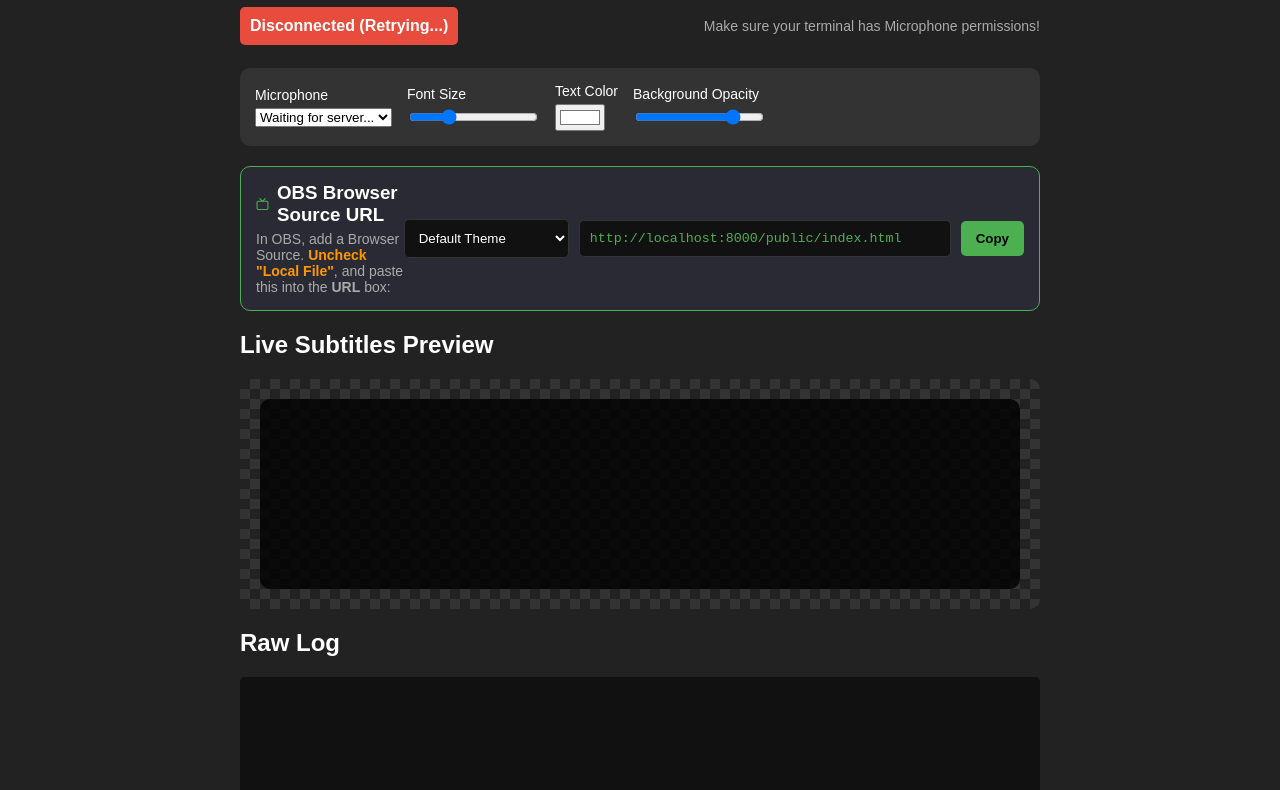
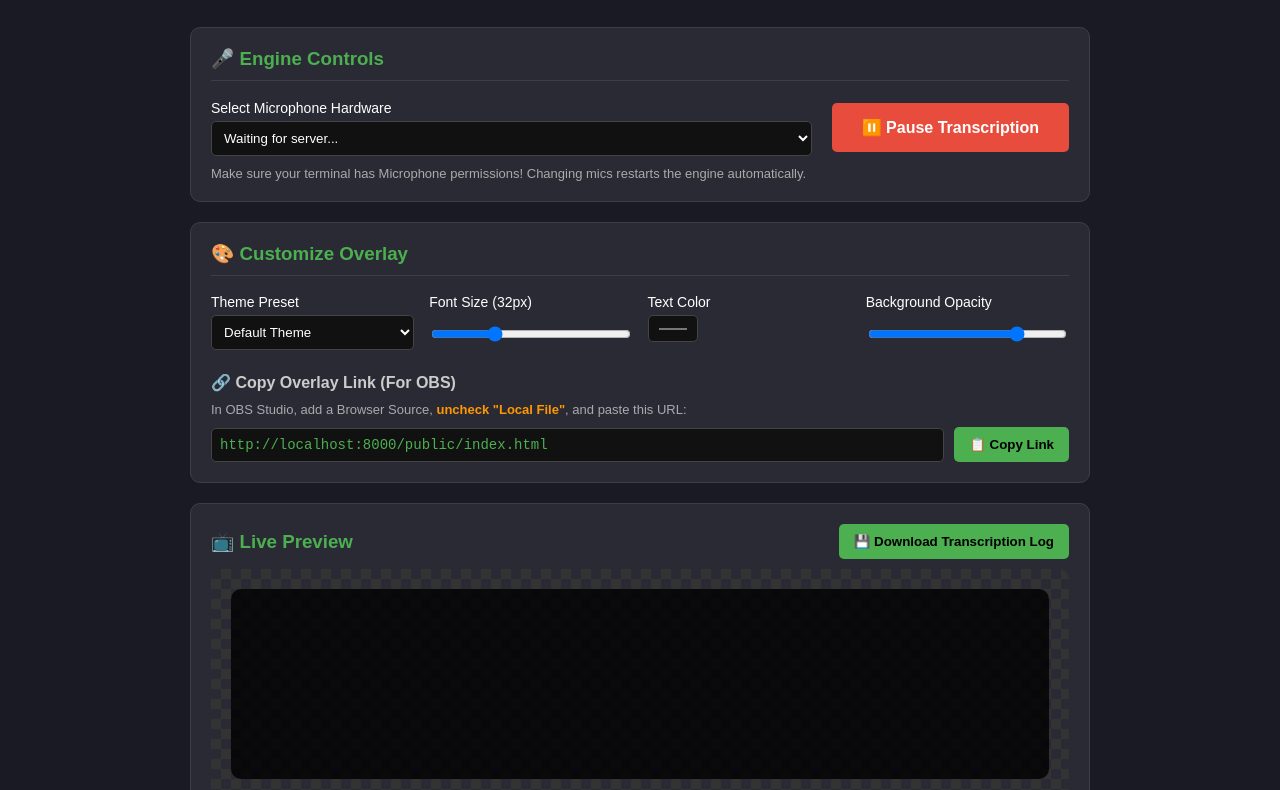
Before and after one commit to rifaterdemsahin/mac-whisper-captions, a website: page test.html in a window 1280 px wide. Shown: the part 144-934 px from the top of the page. Drawn offline with Linux system fonts and the light colour scheme.

Commit message:
Add Pause, Download, and Control Panel Redesign

```diff
--- a/test.html
+++ b/test.html
@@ -3,110 +3,137 @@
 <head>
     <meta charset="UTF-8">
     <meta name="viewport" content="width=device-width, initial-scale=1.0">
-    <title>Test - Mac Whisper Captions</title>
+    <title>Control Panel - Mac Whisper Captions</title>
     <style>
-        body { font-family: sans-serif; margin: 0; padding: 0; background: #222; color: #fff; }
-        .nav { background: #333; padding: 15px 20px; display: flex; gap: 20px; }
+        body { font-family: sans-serif; margin: 0; padding: 0; background: #1a1a24; color: #fff; }
+        .nav { background: #111; padding: 15px 20px; display: flex; gap: 20px; border-bottom: 2px solid #333; }
         .nav a { color: #fff; text-decoration: none; font-weight: bold; }
         .nav a:hover { color: #4CAF50; }
-        .container { padding: 20px; max-width: 800px; margin: 0 auto; }
+        .container { padding: 20px; max-width: 900px; margin: 0 auto; }
+
+        .panel { background: #2a2a35; padding: 20px; border-radius: 10px; margin-bottom: 20px; border: 1px solid #3d3d4e; }
+        .panel h3 { margin-top: 0; color: #4CAF50; display: flex; align-items: center; gap: 10px; border-bottom: 1px solid #3d3d4e; padding-bottom: 10px; }
+
         .status-bar { display: flex; justify-content: space-between; align-items: center; margin-bottom: 20px; }
-        #status { padding: 10px; border-radius: 5px; font-weight: bold; }
+        #status { padding: 10px 15px; border-radius: 5px; font-weight: bold; }
         .connected { background: #2ecc71; color: #000; }
         .disconnected { background: #e74c3c; color: #fff; }
-        .controls { background: #333; padding: 15px; border-radius: 10px; margin-bottom: 20px; display: flex; flex-wrap: wrap; gap: 15px; align-items: center;}
-        .controls label { display: flex; flex-direction: column; font-size: 14px; gap: 5px;}
-        select, input[type="color"], input[type="range"] { cursor: pointer; }
+
+        .controls-grid { display: grid; grid-template-columns: repeat(auto-fit, minmax(200px, 1fr)); gap: 15px; }
+        .control-group { display: flex; flex-direction: column; gap: 5px; font-size: 14px; }
+        select, input[type="color"], input[type="range"], input[type="text"] {
+            background: #111; color: #fff; border: 1px solid #444; padding: 8px; border-radius: 5px; cursor: pointer; font-family: inherit;
+        }
+
+        button {
+            background: #4CAF50; color: #000; border: none; padding: 10px 15px; border-radius: 5px; font-weight: bold; cursor: pointer; transition: 0.2s;
+        }
+        button:hover { background: #45a049; }
+        button.btn-danger { background: #e74c3c; color: white; }
+        button.btn-danger:hover { background: #c0392b; }
+
+        .overlay-link-box { display: flex; gap: 10px; align-items: center; margin-top: 10px; }
+        .overlay-link-box input { flex-grow: 1; font-family: monospace; color: #4CAF50; font-size: 14px; }
 
         #subtitles-container {
             background-image: linear-gradient(45deg, #333 25%, transparent 25%), linear-gradient(-45deg, #333 25%, transparent 25%), linear-gradient(45deg, transparent 75%, #333 75%), linear-gradient(-45deg, transparent 75%, #333 75%);
             background-size: 20px 20px;
             background-position: 0 0, 0 10px, 10px -10px, -10px 0px;
-            padding: 20px;
-            border-radius: 10px;
-            margin-bottom: 20px;
+            padding: 20px; border-radius: 10px; margin-bottom: 20px;
         }
 
         #subtitles {
-            background: rgba(0, 0, 0, 0.8);
-            padding: 20px;
-            border-radius: 10px;
-            min-height: 150px;
-            font-size: 32px;
-            color: #ffffff;
-            text-align: center;
-            line-height: 1.5;
-            display: flex;
-            flex-direction: column;
-            justify-content: flex-end;
-            text-shadow: 2px 2px 4px rgba(0,0,0,0.8);
+            background: rgba(0, 0, 0, 0.8); padding: 20px; border-radius: 10px; min-height: 150px;
+            font-size: 32px; color: #ffffff; text-align: center; line-height: 1.5;
+            display: flex; flex-direction: column; justify-content: flex-end; text-shadow: 2px 2px 4px rgba(0,0,0,0.8);
         }
         .subtitle-line { margin: 5px 0; animation: fadeIn 0.3s; }
         @keyframes fadeIn { from { opacity: 0; transform: translateY(10px); } to { opacity: 1; transform: translateY(0); } }
-        #log { background: #111; padding: 15px; border-radius: 5px; height: 150px; overflow-y: auto; font-family: monospace; font-size: 14px; color: #aaa; }
+
+        #log { background: #111; padding: 15px; border-radius: 5px; height: 150px; overflow-y: auto; font-family: monospace; font-size: 14px; color: #aaa; border: 1px solid #333; }
+
+        .header-actions { display: flex; gap: 10px; }
     </style>
 </head>
 <body>
     <div class="nav">
-        <a href="index.html">Home</a>
-        <a href="test.html">Test Stream</a>
+        <a href="index.html">🏠 Home</a>
+        <a href="test.html">🎛️ Control Panel</a>
     </div>
 
     <div class="container">
-        <h1>Caption Stream Tester</h1>
-
         <div class="status-bar">
+            <h1>Transcription Control Panel</h1>
             <div id="status" class="disconnected">Disconnected</div>
-            <p style="color: #aaa; font-size: 14px;">Make sure your terminal has Microphone permissions!</p>
         </div>
 
-        <div class="controls">
-            <label>Microphone
+        <!-- MICROPHONE & PAUSE -->
+        <div class="panel">
+            <h3>🎤 Engine Controls</h3>
+            <div style="display: flex; gap: 20px; align-items: center;">
+                <div class="control-group" style="flex-grow: 1;">
+                    <label>Select Microphone Hardware</label>
                     <select id="mic-select" onchange="changeMic(this.value)">
                         <option value="">Waiting for server...</option>
                     </select>
-            </label>
-            <label>Font Size
-                <input type="range" min="16" max="72" value="32" oninput="document.getElementById('subtitles').style.fontSize = this.value + 'px'">
-            </label>
-            <label>Text Color
-                <input type="color" value="#ffffff" oninput="document.getElementById('subtitles').style.color = this.value">
-            </label>
-            <label>Background Opacity
-                <input type="range" min="0" max="1" step="0.1" value="0.8" oninput="updateBgAlpha(this.value)">
-            </label>
+                </div>
+                <button id="pause-btn" onclick="togglePause()" class="btn-danger" style="padding: 15px 30px; font-size: 16px;">
+                    ⏸️ Pause Transcription
+                </button>
+            </div>
+            <p style="margin: 10px 0 0 0; font-size: 13px; color: #aaa;">Make sure your terminal has Microphone permissions! Changing mics restarts the engine automatically.</p>
         </div>
 
-        <div class="controls" style="background: #2a2a35; border: 1px solid #4CAF50;">
-            <div style="width: 100%; display: flex; align-items: center; justify-content: space-between;">
-                <div>
-                    <h3 style="margin: 0 0 5px 0; display: flex; align-items: center; gap: 8px;">
-                        <svg width="24" height="24" viewBox="0 0 24 24" fill="none" stroke="#4CAF50" stroke-width="2" stroke-linecap="round" stroke-linejoin="round"><rect x="2" y="7" width="20" height="15" rx="2" ry="2"></rect><polyline points="17 2 12 7 7 2"></polyline></svg>
-                        OBS Browser Source URL
-                    </h3>
-                    <p style="margin: 0; font-size: 14px; color: #aaa;">In OBS, add a Browser Source. <b style="color: #ff9800;">Uncheck "Local File"</b>, and paste this into the <b>URL</b> box:</p>
-                </div>
-                <div style="display: flex; gap: 10px; align-items: center;">
-                    <select id="obs-theme" onchange="updateObsLink()" style="background: #111; color: #fff; border: 1px solid #333; padding: 10px; border-radius: 5px;">
+        <!-- CUSTOMIZE OVERLAY & LINK -->
+        <div class="panel">
+            <h3>🎨 Customize Overlay</h3>
+            <div class="controls-grid">
+                <div class="control-group">
+                    <label>Theme Preset</label>
+                    <select id="obs-theme" onchange="updateObsLink()">
                         <option value="default">Default Theme</option>
                         <option value="neon">Neon Theme</option>
                         <option value="retro">Retro Theme</option>
                         <option value="minimal">Minimal Theme</option>
                         <option value="custom">Custom CSS Theme</option>
                     </select>
-                    <input type="text" id="obs-link" readonly value="http://localhost:8000/public/index.html" style="background: #111; color: #4CAF50; border: 1px solid #333; padding: 10px; border-radius: 5px; width: 350px; font-family: monospace;">
-                    <button onclick="copyObsLink()" style="background: #4CAF50; color: #000; border: none; padding: 10px 15px; border-radius: 5px; font-weight: bold; cursor: pointer;">Copy</button>
                 </div>
+                <div class="control-group">
+                    <label>Font Size (<span id="fs-val">32px</span>)</label>
+                    <input type="range" min="16" max="72" value="32" oninput="document.getElementById('subtitles').style.fontSize = this.value + 'px'; document.getElementById('fs-val').textContent = this.value + 'px';">
+                </div>
+                <div class="control-group">
+                    <label>Text Color</label>
+                    <input type="color" value="#ffffff" oninput="document.getElementById('subtitles').style.color = this.value; document.getElementById('subtitles').style.textShadow = 'none';">
+                </div>
+                <div class="control-group">
+                    <label>Background Opacity</label>
+                    <input type="range" min="0" max="1" step="0.1" value="0.8" oninput="document.getElementById('subtitles').style.backgroundColor = `rgba(0, 0, 0, ${this.value})`">
                 </div>
             </div>
 
-        <h2>Live Subtitles Preview</h2>
+            <h4 style="margin: 20px 0 10px 0; color: #ccc;">🔗 Copy Overlay Link (For OBS)</h4>
+            <p style="margin: 0 0 10px 0; font-size: 13px; color: #aaa;">In OBS Studio, add a Browser Source, <b style="color: #ff9800;">uncheck "Local File"</b>, and paste this URL:</p>
+            <div class="overlay-link-box">
+                <input type="text" id="obs-link" readonly value="http://localhost:8000/public/index.html">
+                <button onclick="copyObsLink()">📋 Copy Link</button>
+            </div>
+        </div>
+
+        <!-- LIVE PREVIEW -->
+        <div class="panel">
+            <div style="display: flex; justify-content: space-between; align-items: center; margin-bottom: 10px;">
+                <h3 style="border: none; padding: 0; margin: 0;">📺 Live Preview</h3>
+                <button onclick="downloadTranscription()">💾 Download Transcription Log</button>
+            </div>
+
             <div id="subtitles-container">
                 <div id="subtitles"></div>
             </div>
 
-        <h2>Raw Log</h2>
+            <h4 style="margin: 0 0 10px 0; color: #ccc;">Raw Log</h4>
             <div id="log"></div>
+        </div>
     </div>
 
     <script>
@@ -114,29 +141,52 @@
         const subtitlesEl = document.getElementById('subtitles');
         const logEl = document.getElementById('log');
         const micSelect = document.getElementById('mic-select');
+        const pauseBtn = document.getElementById('pause-btn');
         const MAX_LINES = 3;
+
         let ws;
+        let isPaused = false;
+        let fullTranscriptionLog = [];
 
-        function updateBgAlpha(alpha) {
-            subtitlesEl.style.backgroundColor = `rgba(0, 0, 0, ${alpha})`;
+        function changeMic(id) {
+            if (ws && ws.readyState === 1) ws.send(JSON.stringify({ type: 'change_device', id: id }));
         }
 
-        function changeMic(id) {
+        function togglePause() {
             if (ws && ws.readyState === 1) {
-                ws.send(JSON.stringify({ type: 'change_device', id: id }));
+                isPaused = !isPaused;
+                ws.send(JSON.stringify({ type: 'pause', paused: isPaused }));
             }
         }
 
         function updateObsLink() {
             const theme = document.getElementById('obs-theme').value;
             const input = document.getElementById('obs-link');
-            // Using the Python local HTTP server to avoid OBS parameter dropping issues with file:/// URIs
             const basePath = 'http://localhost:8000/public/index.html';
-            if (theme === 'default') {
-                input.value = basePath;
-            } else {
-                input.value = `${basePath}?theme=${theme}`;
+            input.value = theme === 'default' ? basePath : `${basePath}?theme=${theme}`;
         }
+
+        function copyObsLink() {
+            const input = document.getElementById('obs-link');
+            input.select();
+            document.execCommand('copy');
+            const btn = input.nextElementSibling;
+            const originalText = btn.innerHTML;
+            btn.innerHTML = '✅ Copied!';
+            setTimeout(() => btn.innerHTML = originalText, 2000);
+        }
+
+        function downloadTranscription() {
+            if (fullTranscriptionLog.length === 0) return alert("No transcription to download yet!");
+            const blob = new Blob([fullTranscriptionLog.join('\n')], { type: 'text/plain' });
+            const url = URL.createObjectURL(blob);
+            const a = document.createElement('a');
+            a.href = url;
+            a.download = `transcription_${new Date().getTime()}.txt`;
+            document.body.appendChild(a);
+            a.click();
+            document.body.removeChild(a);
+            URL.revokeObjectURL(url);
         }
 
         function connect() {
@@ -144,48 +194,63 @@
             ws = new WebSocket('ws://localhost:3000');
 
             ws.onopen = () => {
-                statusEl.textContent = 'Connected';
+                statusEl.textContent = '🟢 Connected to Engine';
                 statusEl.className = 'connected';
             };
 
             ws.onmessage = (event) => {
                 const data = JSON.parse(event.data);
 
-                if (data.type === 'devices') {
+                if (data.type === 'state') {
                     // Update microphone dropdown
                     micSelect.innerHTML = '';
                     data.devices.forEach(dev => {
                         const opt = document.createElement('option');
                         opt.value = dev.id;
                         opt.textContent = `[${dev.id}] ${dev.name}`;
-                        if (dev.id === data.current) {
-                            opt.selected = true;
-                        }
+                        if (dev.id === data.current) opt.selected = true;
                         micSelect.appendChild(opt);
                     });
-                    if (data.devices.length === 0) {
-                        micSelect.innerHTML = '<option value="">No devices found</option>';
+                    if (data.devices.length === 0) micSelect.innerHTML = '<option value="">No devices found</option>';
+
+                    // Update Pause state
+                    isPaused = data.paused;
+                    if (isPaused) {
+                        pauseBtn.innerHTML = '▶️ Resume Transcription';
+                        pauseBtn.style.background = '#f39c12';
+                        statusEl.textContent = '⏸️ Engine Paused';
+                        statusEl.style.background = '#f39c12';
+                    } else {
+                        pauseBtn.innerHTML = '⏸️ Pause Transcription';
+                        pauseBtn.style.background = '#e74c3c';
+                        statusEl.textContent = '🟢 Connected to Engine';
+                        statusEl.style.background = '#2ecc71';
                     }
+
                 } else if (data.type === 'text') {
+                    const timestamp = new Date().toLocaleTimeString();
+                    const logEntry = `[${timestamp}] ${data.text}`;
+
+                    // Add to full log for downloading
+                    fullTranscriptionLog.push(logEntry);
+
                     // Add to subtitles UI
                     const line = document.createElement('div');
                     line.className = 'subtitle-line';
                     line.textContent = data.text;
                     subtitlesEl.appendChild(line);
-                    while (subtitlesEl.children.length > MAX_LINES) {
-                        subtitlesEl.removeChild(subtitlesEl.firstChild);
-                    }
+                    while (subtitlesEl.children.length > MAX_LINES) subtitlesEl.removeChild(subtitlesEl.firstChild);
 
                     // Add to raw log
                     const logLine = document.createElement('div');
-                    logLine.textContent = `[${new Date().toLocaleTimeString()}] ${data.text}`;
+                    logLine.textContent = logEntry;
                     logEl.appendChild(logLine);
                     logEl.scrollTop = logEl.scrollHeight;
                 }
             };
 
             ws.onclose = () => {
-                statusEl.textContent = 'Disconnected (Retrying...)';
+                statusEl.textContent = '🔴 Disconnected (Retrying...)';
                 statusEl.className = 'disconnected';
                 micSelect.innerHTML = '<option value="">Waiting for server...</option>';
                 setTimeout(connect, 2000);
@@ -194,24 +259,6 @@
             ws.onerror = () => ws.close();
         }
 
-
-        function copyObsLink() {
-            const input = document.getElementById('obs-link');
-
-            // Because OBS on Mac can sometimes be finicky with absolute paths vs file URIs in Local File mode,
-            // we will provide the clean file:/// URI. Wait, actually OBS Local File expects a raw path.
-            // But with URL parameters (like ?theme=neon), OBS "Local File" checkbox strips them on some versions!
-            // The safest way is to uncheck "Local File" in OBS and put the file:/// URI in the "URL" box.
-
-            input.select();
-            document.execCommand('copy');
-            const btn = input.nextElementSibling;
-            const originalText = btn.textContent;
-            btn.textContent = 'Copied!';
-            setTimeout(() => btn.textContent = originalText, 2000);
-        }
-
-        // Initialize link correctly
         updateObsLink();
         connect();
     </script>
```
Also changed, not shown: server/index.js (+16 -3 lines). Lines whose indentation alone changed are shown as unchanged.
